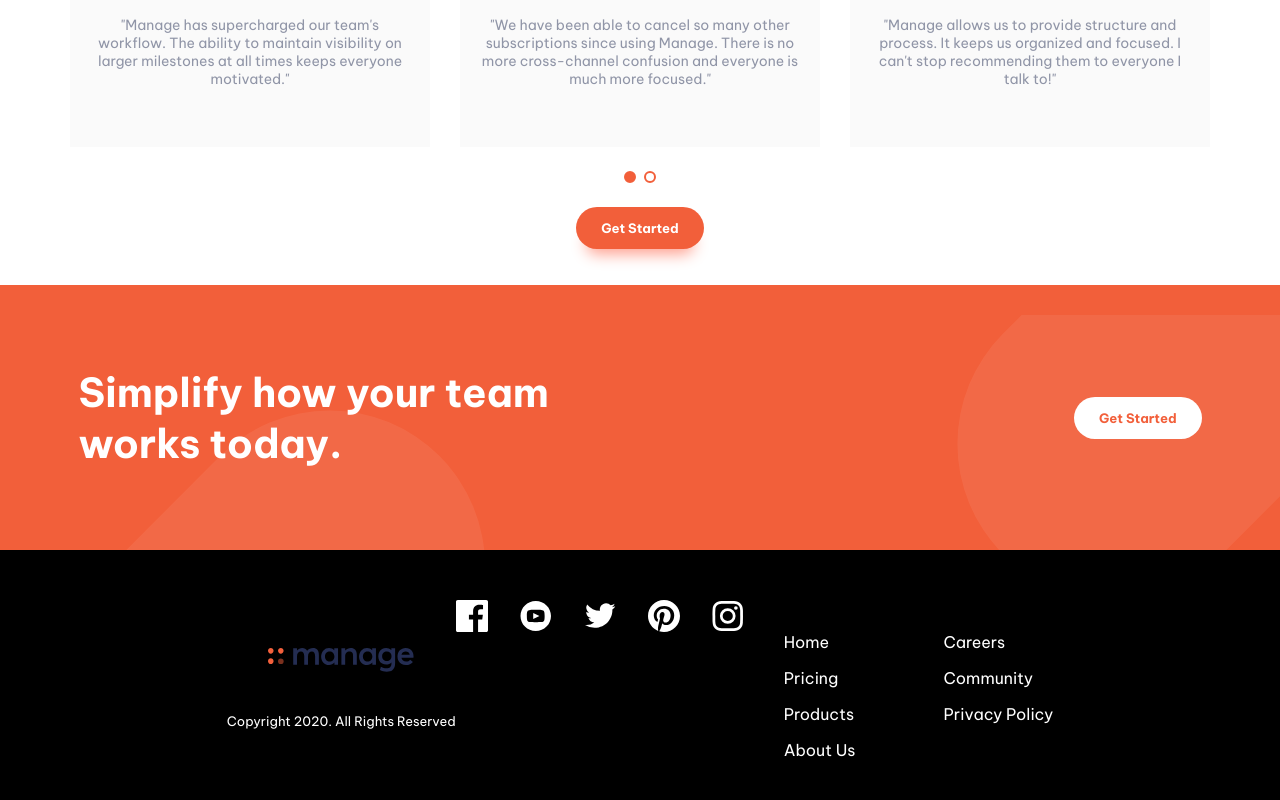
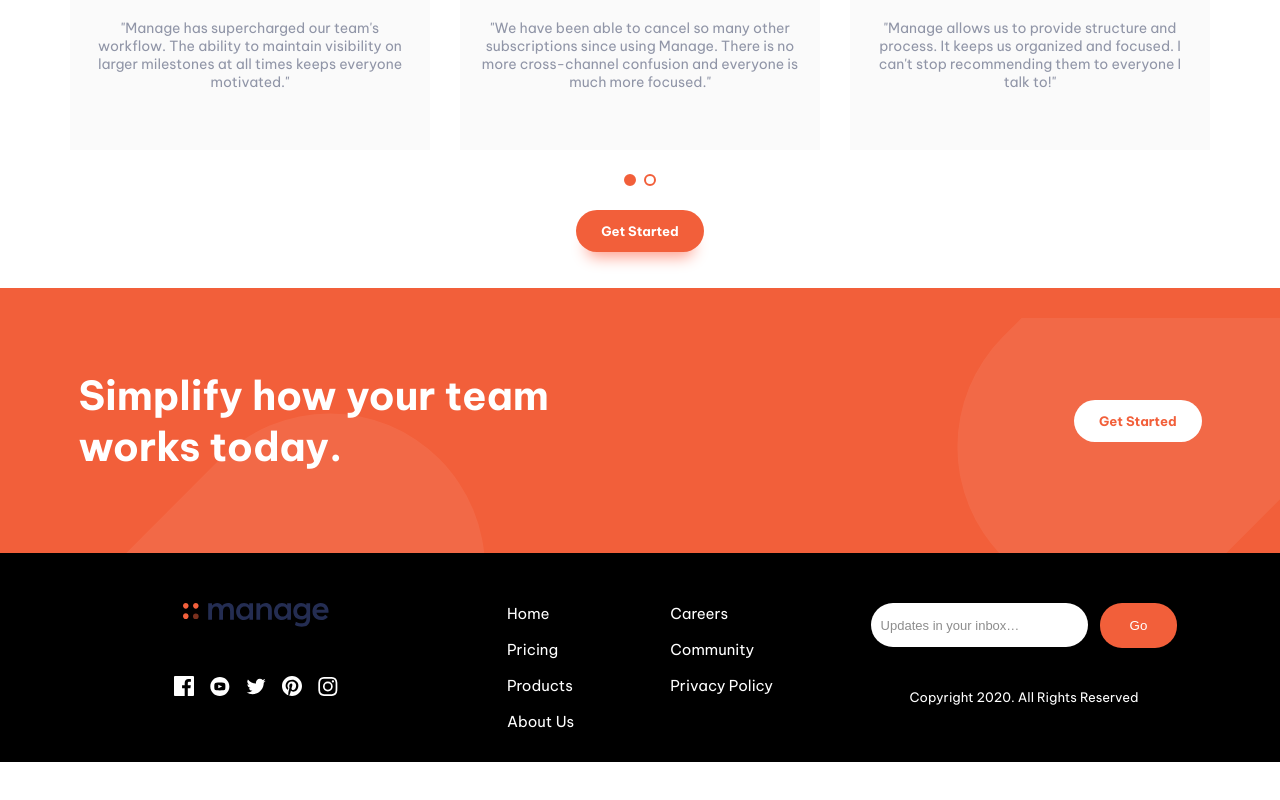
Before and after one commit to chiamaka28/manage-landing-page, a Next.js app: page / in a window 1280 px wide. Shown: the part 1560-2360 px from the top of the page. After the commit the page ends 2322 px from the top, so only its background shows below. Built offline with nearby package versions, Linux system fonts and the light colour scheme.

Commit message:
added more responsive styling

```diff
--- a/src/app/page.module.css
+++ b/src/app/page.module.css
@@ -275,10 +275,9 @@
 .footerContainer {
   width: 90%;
   margin: auto;
-  display: flex;
-  flex-direction: column;
+  display: grid;
+  align-items: center;
   justify-content: center;
-  align-items: center;
 }
 .footer ul {
   list-style: none;
@@ -289,6 +288,7 @@
 }
 .footer ul li a {
   color: white;
+  font-size: 15px;
   text-decoration: none;
 }
 .link {
@@ -302,15 +302,18 @@
   align-items: center;
 }
 .social img {
-  width: 32px;
+  width: 30px;
 }
 .footer form {
   display: flex;
   justify-content: center;
-  gap: 1rem;
+  align-items: center;
+  gap: 2rem;
 }
 .footer input {
   width: 100%;
+  height: 44px;
+  padding: 0 10px;
   border-radius: 22px;
   border: none;
 }
@@ -341,6 +344,9 @@
 }
 
 @media (min-width: 640px) {
+  .nav {
+    padding: 2rem 0;
+  }
   .mobileNav {
     position: static;
     background-color: transparent;
@@ -370,7 +376,7 @@
     display: flex;
     flex-direction: row-reverse;
     align-items: flex-start;
-    gap: 2rem;
+    gap: 1.5rem;
   }
   .headerText {
     margin: 0;
@@ -386,7 +392,7 @@
     width: 50%;
   }
   .headerImage img {
-    width: 400px;
+    width: 370px;
     height: auto;
   }
   .button:hover {
@@ -450,10 +456,6 @@
     z-index: auto;
     border-radius: 0;
   }
-  .footerContainer {
-    flex-direction: row-reverse;
-    align-items: flex-start;
-  }
 }
 
 @media (min-width: 992px) {
@@ -479,4 +481,48 @@
   .listText {
     margin-left: 0 0 0 80px;
   }
+  .logo {
+    grid-area: logo;
+    justify-self: center;
+  }
+  .form {
+    grid-area: form;
+    justify-self: center;
+  }
+  .link {
+    grid-area: link;
+    justify-self: center;
+    gap: 6rem;
+  }
+  .copyRight {
+    grid-area: copyRight;
+    justify-self: center;
+    font-size: 13px;
+    text-align: right;
+  }
+  .social {
+    grid-area: social;
+    justify-content: flex-start;
+    justify-self: center;
+    gap: 1rem;
+  }
+  .social img {
+    width: 20px;
+  }
+  .footerContainer {
+    display: grid;
+    align-items: start;
+    grid-template-columns: repeat(3, 1fr);
+    grid-template-areas:
+      'logo link form'
+      'social link copyRight';
+  }
+  .footer ul {
+    margin: 0;
+    padding: 0;
+    grid-area: list;
+  }
+  .footer ul li {
+    margin: 0 0 1rem 0;
+  }
 }
--- a/src/components/Footer/index.tsx
+++ b/src/components/Footer/index.tsx
@@ -5,14 +5,14 @@ const Footer = () => {
   return (
     <div className={styles.footer}>
       <div className={styles.footerContainer}>
-        {/* <form action=''>
+        <form action=''>
           <div>
             <input type='text' placeholder='Updates in your inbox…' />
           </div>
           <div>
             <button>Go</button>
           </div>
-        </form> */}
+        </form>
         <div className={styles.link}>
           <div>
             <ul>
@@ -61,14 +61,14 @@ const Footer = () => {
             <img src='icon-instagram.svg' alt='instagram' />
           </div>
         </div>
-        <div className={styles.footerLogo}>
-          <div>
-            <img src='logo.svg' alt='logo' />
-          </div>
-          <div>
-            <p>Copyright 2020. All Rights Reserved</p>
-          </div>
+        {/* <div className={styles.footerLogo}> */}
+        <div className={styles.logo}>
+          <img src='logo.svg' alt='logo' />
         </div>
+        <div className={styles.copyRight}>
+          <p>Copyright 2020. All Rights Reserved</p>
+        </div>
+        {/* </div> */}
       </div>
     </div>
   );
```
